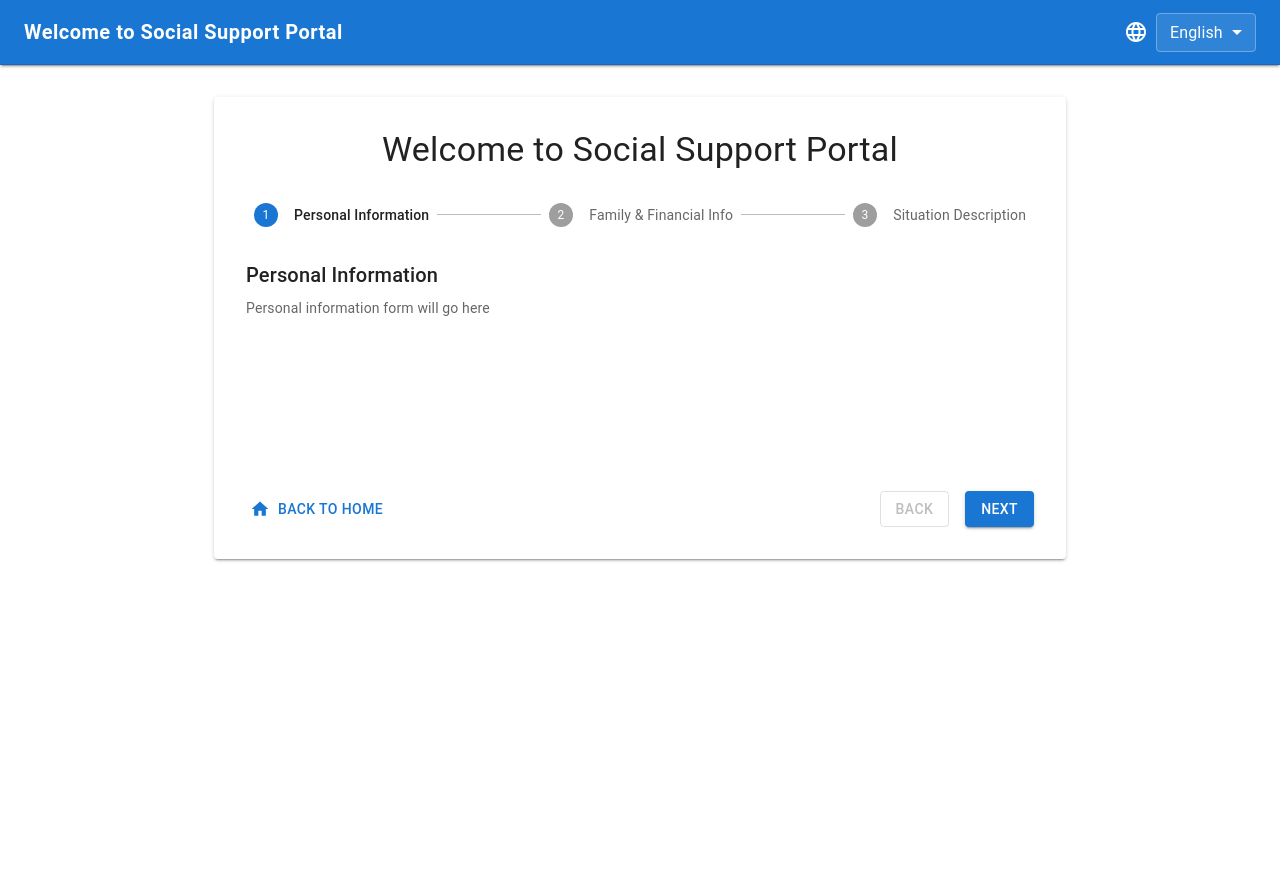
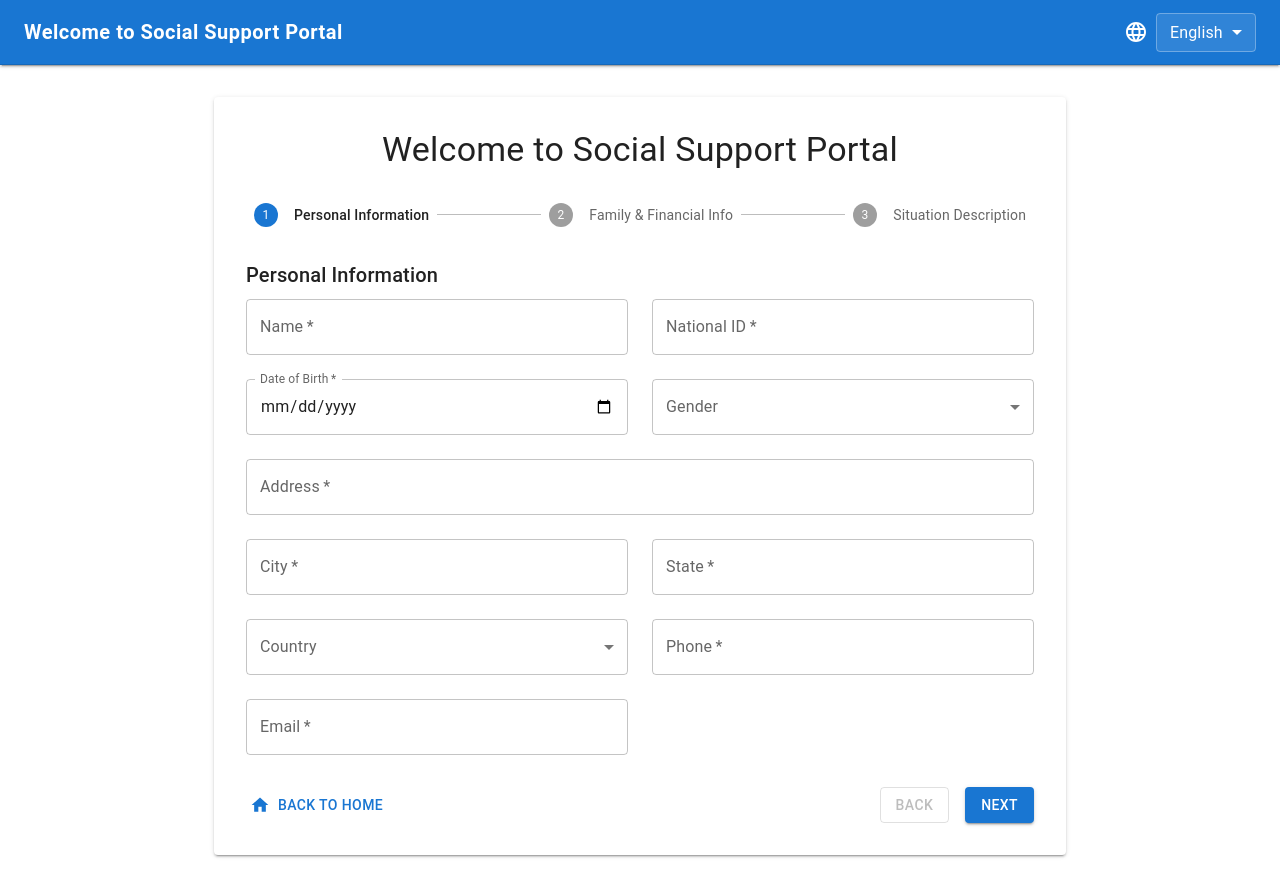
Before and after one commit to isaac-wahba/ai-powered-social-support-application, a React (Vite) app: page /application in a window 1280 px wide. Before the commit the page ends 800 px from the top, so only its background shows below. Built offline with nearby package versions, Linux system fonts and the light colour scheme.

Commit message:
NB-00: implement Step 1 personal information form

```diff
--- /dev/null
+++ b/src/components/RHFSelect.tsx
@@ -0,0 +1,38 @@
+import { Controller, useFormContext } from "react-hook-form";
+import { FormControl, InputLabel, Select, MenuItem, FormHelperText } from "@mui/material";
+import type { SelectProps } from "@mui/material";
+
+interface RHFSelectProps extends Omit<SelectProps, "name" | "error"> {
+  name: string;
+  label: string;
+  options: { value: string; label: string }[];
+}
+
+export function RHFSelect({ name, label, options, ...other }: RHFSelectProps) {
+  const { control } = useFormContext();
+
+  return (
+    <Controller
+      name={name}
+      control={control}
+      render={({ field, fieldState: { error } }) => (
+        <FormControl fullWidth error={!!error}>
+          <InputLabel id={`${name}-label`}>{label}</InputLabel>
+          <Select
+            {...field}
+            {...other}
+            labelId={`${name}-label`}
+            label={label}
+          >
+            {options.map((option) => (
+              <MenuItem key={option.value} value={option.value}>
+                {option.label}
+              </MenuItem>
+            ))}
+          </Select>
+          {error && <FormHelperText>{error.message}</FormHelperText>}
+        </FormControl>
+      )}
+    />
+  );
+}
--- /dev/null
+++ b/src/components/RHFTextField.tsx
@@ -0,0 +1,28 @@
+import { Controller, useFormContext } from "react-hook-form";
+import { TextField } from "@mui/material";
+import type { TextFieldProps } from "@mui/material";
+
+interface RHFTextFieldProps extends Omit<TextFieldProps, "name" | "error" | "helperText"> {
+  name: string;
+  helperText?: string;
+}
+
+export function RHFTextField({ name, helperText, ...other }: RHFTextFieldProps) {
+  const { control } = useFormContext();
+
+  return (
+    <Controller
+      name={name}
+      control={control}
+      render={({ field, fieldState: { error } }) => (
+        <TextField
+          {...field}
+          {...other}
+          error={!!error}
+          helperText={error?.message || helperText}
+          fullWidth
+        />
+      )}
+    />
+  );
+}
--- a/src/features/application/ApplicationWizard.tsx
+++ b/src/features/application/ApplicationWizard.tsx
@@ -95,8 +95,38 @@ export function ApplicationWizard() {
   }, []); // Only run once on mount
 
   const handleNext = async () => {
-    // Validate current step before proceeding
-    const isValid = await methods.trigger();
+    // Define fields for each step
+    const stepFields: Record<number, (keyof ApplicationFormData)[]> = {
+      0: [
+        "name",
+        "nationalId",
+        "dateOfBirth",
+        "gender",
+        "address",
+        "city",
+        "state",
+        "country",
+        "phone",
+        "email",
+      ],
+      1: [
+        "maritalStatus",
+        "dependents",
+        "employmentStatus",
+        "monthlyIncome",
+        "housingStatus",
+      ],
+      2: [
+        "currentFinancialSituation",
+        "employmentCircumstances",
+        "reasonForApplying",
+      ],
+    };
+
+    // Validate only current step fields
+    const fieldsToValidate = stepFields[activeStep] || [];
+    const isValid = await methods.trigger(fieldsToValidate);
+
     if (isValid) {
       setActiveStep((prevActiveStep) => prevActiveStep + 1);
     }
--- a/src/features/application/steps/Step1PersonalInfo.tsx
+++ b/src/features/application/steps/Step1PersonalInfo.tsx
@@ -1,17 +1,95 @@
 import { Box, Typography } from "@mui/material";
 import { useTranslation } from "react-i18next";
+import { RHFTextField } from "../../../components/RHFTextField";
+import { RHFSelect } from "../../../components/RHFSelect";
 
 export function Step1PersonalInfo() {
   const { t } = useTranslation();
+
+  const genderOptions = [
+    { value: "male", label: t("genderMale") },
+    { value: "female", label: t("genderFemale") },
+    { value: "other", label: t("genderOther") },
+  ];
+
+  const countryOptions = [
+    { value: "us", label: t("countryUs") },
+    { value: "uk", label: t("countryUk") },
+    { value: "ca", label: t("countryCa") },
+    { value: "sa", label: t("countrySa") },
+    { value: "ae", label: t("countryAe") },
+    { value: "eg", label: t("countryEg") },
+    { value: "jo", label: t("countryJo") },
+    { value: "lb", label: t("countryLb") },
+  ];
 
   return (
     <Box sx={{ mt: 3 }}>
       <Typography variant="h6" gutterBottom>
         {t("step1")}
       </Typography>
-      <Typography variant="body2" color="text.secondary">
-        {t("step1Placeholder")}
-      </Typography>
+
+      <Box
+        sx={{
+          display: "grid",
+          gridTemplateColumns: {
+            xs: "1fr",
+            sm: "repeat(2, 1fr)",
+          },
+          gap: 3,
+          mt: 1,
+        }}
+      >
+        <RHFTextField name="name" label={t("fieldName")} required />
+
+        <RHFTextField name="nationalId" label={t("fieldNationalId")} required />
+
+        <RHFTextField
+          name="dateOfBirth"
+          label={t("fieldDateOfBirth")}
+          type="date"
+          InputLabelProps={{
+            shrink: true,
+          }}
+          required
+        />
+
+        <RHFSelect
+          name="gender"
+          label={t("fieldGender")}
+          options={genderOptions}
+          required
+        />
+
+        <Box sx={{ gridColumn: { xs: "1", sm: "1 / -1" } }}>
+          <RHFTextField name="address" label={t("fieldAddress")} required />
+        </Box>
+
+        <RHFTextField name="city" label={t("fieldCity")} required />
+
+        <RHFTextField name="state" label={t("fieldState")} required />
+
+        <RHFSelect
+          name="country"
+          label={t("fieldCountry")}
+          options={countryOptions}
+          required
+        />
+
+        <RHFTextField
+          name="phone"
+          label={t("fieldPhone")}
+          type="tel"
+          required
+        />
+
+        <RHFTextField
+          name="email"
+          label={t("fieldEmail")}
+          type="email"
+          required
+        />
+      </Box>
     </Box>
   );
 }
--- a/src/i18n/ar.json
+++ b/src/i18n/ar.json
@@ -23,5 +23,29 @@
   "backToHome": "العودة إلى الصفحة الرئيسية",
   "step1Placeholder": "ستكون معلومات النموذج الشخصي هنا",
   "step2Placeholder": "ستكون معلومات الأسرة والمالية هنا",
-  "step3Placeholder": "ستكون وصف الوضع هنا"
+  "step3Placeholder": "ستكون وصف الوضع هنا",
+  "fieldName": "الاسم",
+  "fieldNationalId": "رقم الهوية الوطنية",
+  "fieldDateOfBirth": "تاريخ الميلاد",
+  "fieldGender": "النوع",
+  "fieldAddress": "العنوان",
+  "fieldCity": "المدينة",
+  "fieldState": "الولاية",
+  "fieldCountry": "الدولة",
+  "fieldPhone": "الهاتف",
+  "fieldEmail": "البريد الإلكتروني",
+  "genderMale": "ذكر",
+  "genderFemale": "أنثى",
+  "genderOther": "آخر",
+  "countrySelect": "اختر الدولة",
+  "countryUs": "الولايات المتحدة",
+  "countryUk": "المملكة المتحدة",
+  "countryCa": "كندا",
+  "countrySa": "المملكة العربية السعودية",
+  "countryAe": "الإمارات العربية المتحدة",
+  "countryEg": "مصر",
+  "countryJo": "الأردن",
+  "countryLb": "لبنان",
+  "validationRequired": "هذا الحقل مطلوب",
+  "validationEmail": "عنوان بريد إلكتروني غير صحيح"
 }
--- a/src/i18n/en.json
+++ b/src/i18n/en.json
@@ -23,5 +23,29 @@
   "backToHome": "Back to Home",
   "step1Placeholder": "Personal information form will go here",
   "step2Placeholder": "Family and financial information form will go here",
-  "step3Placeholder": "Situation description form will go here"
+  "step3Placeholder": "Situation description form will go here",
+  "fieldName": "Name",
+  "fieldNationalId": "National ID",
+  "fieldDateOfBirth": "Date of Birth",
+  "fieldGender": "Gender",
+  "fieldAddress": "Address",
+  "fieldCity": "City",
+  "fieldState": "State",
+  "fieldCountry": "Country",
+  "fieldPhone": "Phone",
+  "fieldEmail": "Email",
+  "genderMale": "Male",
+  "genderFemale": "Female",
+  "genderOther": "Other",
+  "countrySelect": "Select Country",
+  "countryUs": "United States",
+  "countryUk": "United Kingdom",
+  "countryCa": "Canada",
+  "countrySa": "Saudi Arabia",
+  "countryAe": "United Arab Emirates",
+  "countryEg": "Egypt",
+  "countryJo": "Jordan",
+  "countryLb": "Lebanon",
+  "validationRequired": "This field is required",
+  "validationEmail": "Invalid email address"
 }
```
